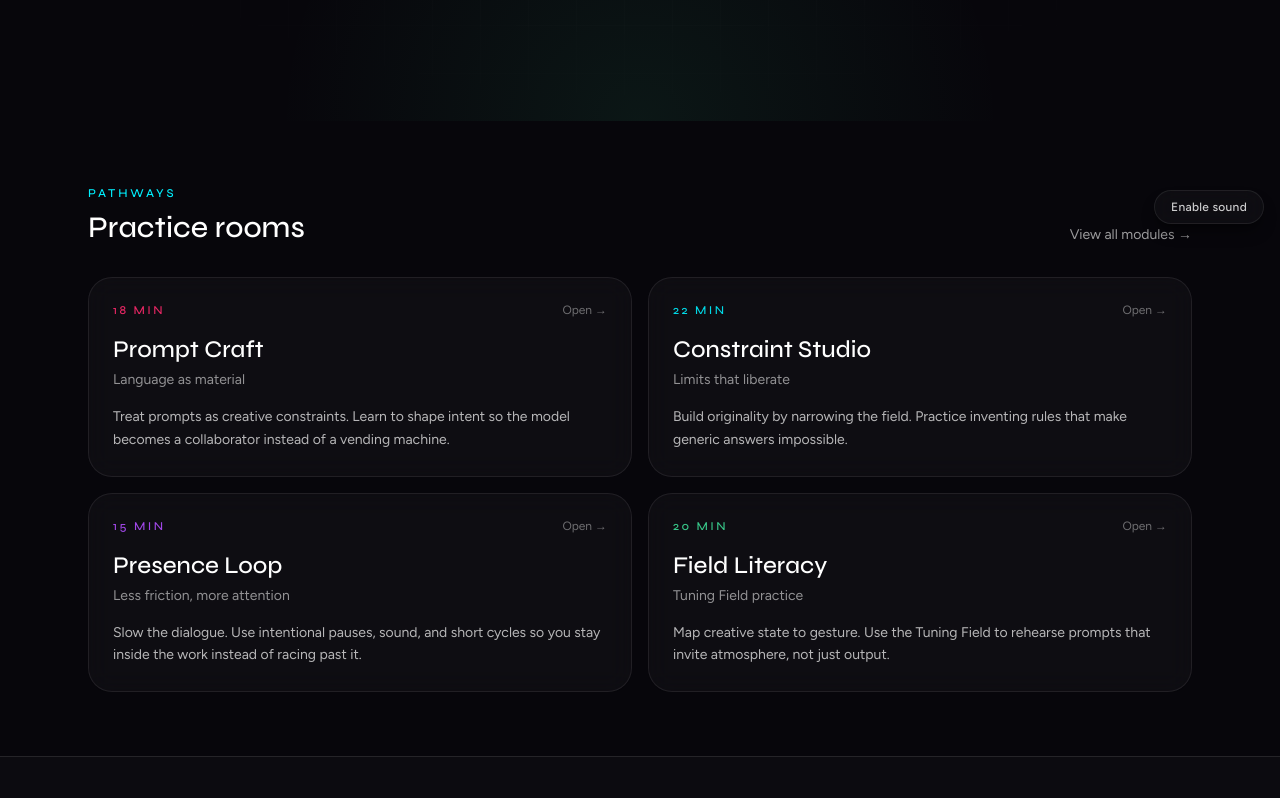
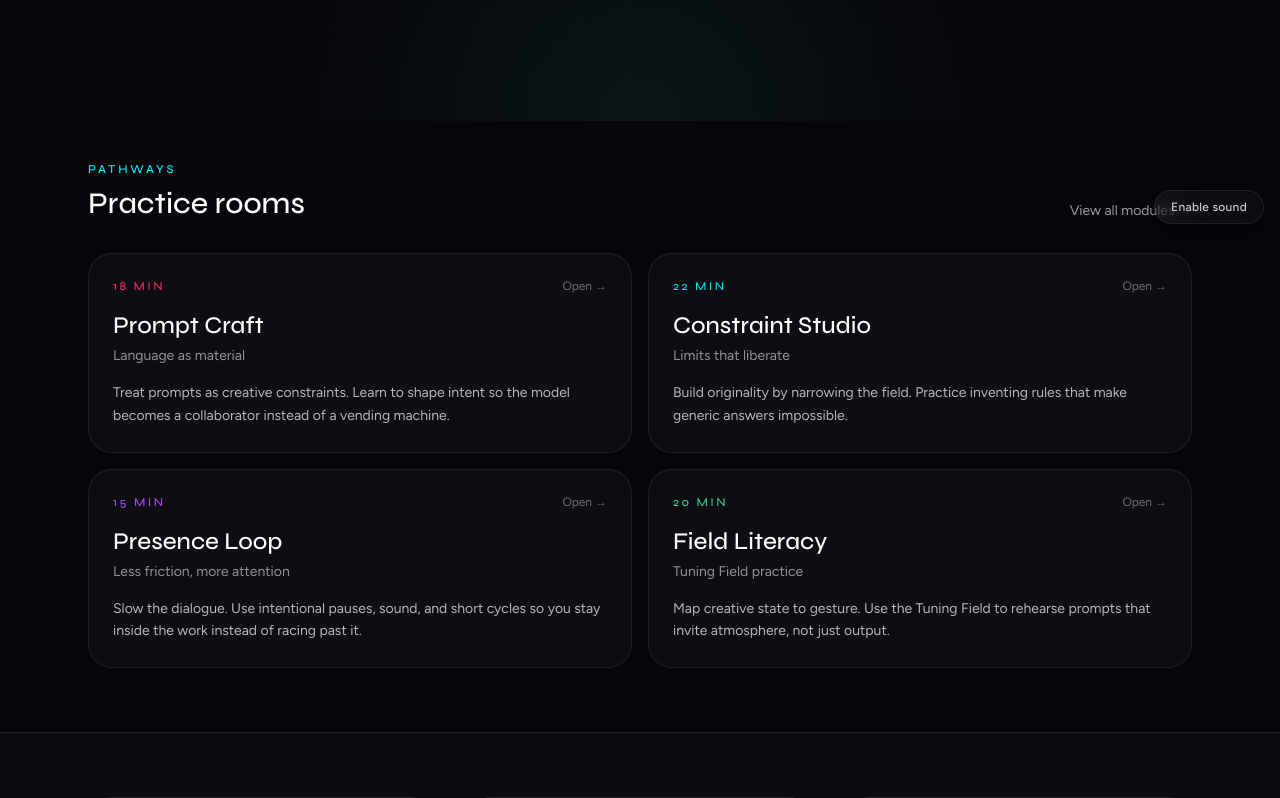
Before and after one commit to WisemanfromtheHighlands/VibeCodeCity, a Next.js app: page / in a window 1280 px wide. Shown: the part 560-1358 px from the top of the page. Built offline with nearby package versions, Linux system fonts and the light colour scheme.

Commit message:
Cinematic hero: LivingGeometry field, full-viewport stage, atmospheric vignette/orbs (page tighten)

```diff
--- a/src/app/page.tsx
+++ b/src/app/page.tsx
@@ -7,7 +7,11 @@
   return (
     <>
       <Hero />
-      <section className="mx-auto max-w-6xl px-4 py-16 sm:px-6">
+
+      <section
+        id="pathways"
+        className="relative mx-auto max-w-6xl px-4 pb-16 pt-6 sm:px-6 sm:pt-10"
+      >
         <div className="flex flex-wrap items-end justify-between gap-4">
           <div>
             <p className="font-display text-xs tracking-[0.24em] text-cyan">PATHWAYS</p>
```
